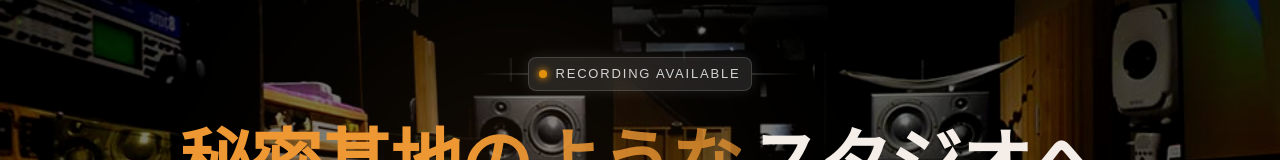
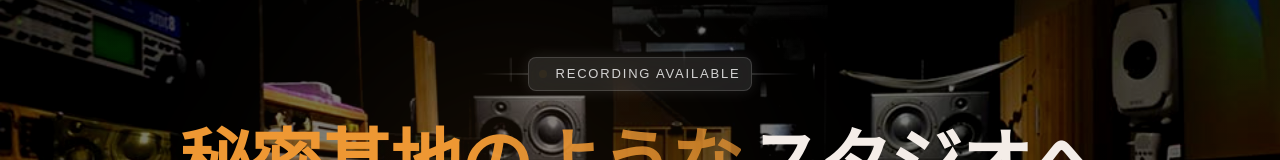
Before and after one commit to tetsufujiki/united-studio-lp, a Next.js app: page / in a window 1280 px wide. Shown: the part 171-331 px from the top of the page. Built offline with nearby package versions, Linux system fonts and the light colour scheme.

Commit message:
feat: enhance status dot pulse animation duration and add fade-out effect
Co-authored-by: United Studio Inc <289687829+tetsufujiki@users.noreply.github.com>

```diff
--- a/app/globals.css
+++ b/app/globals.css
@@ -128,19 +128,30 @@
 }
 
 @keyframes status-dot-pulse {
-  0%,
+  /* 点灯 */
+  0% {
+    opacity: 1;
+    box-shadow: 0 0 8px 2px rgba(245, 158, 11, 0.75);
+  }
+  /* 素早くフェードアウト開始 */
+  30% {
+    opacity: 0.05;
+    box-shadow: 0 0 0px 0px rgba(245, 158, 11, 0);
+  }
+  /* ほぼ消灯状態をキープ */
+  70% {
+    opacity: 0.05;
+    box-shadow: 0 0 0px 0px rgba(245, 158, 11, 0);
+  }
+  /* 素早く点灯に戻る */
   100% {
     opacity: 1;
-    box-shadow: 0 0 7px 2px rgba(245, 158, 11, 0.7);
-  }
-  50% {
-    opacity: 0.22;
-    box-shadow: 0 0 2px 0px rgba(245, 158, 11, 0.15);
+    box-shadow: 0 0 8px 2px rgba(245, 158, 11, 0.75);
   }
 }
 
 .status-dot {
-  animation: status-dot-pulse 2.4s ease-in-out infinite;
+  animation: status-dot-pulse 2s linear infinite;
 }
 
 @media (prefers-reduced-motion: reduce) {
```
